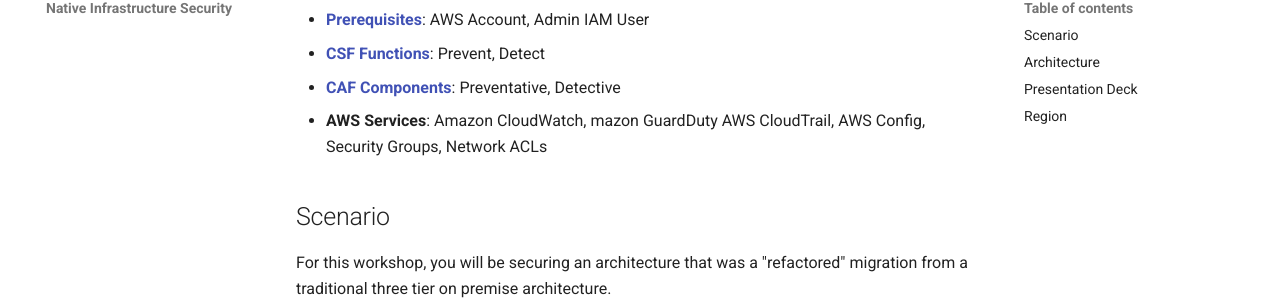
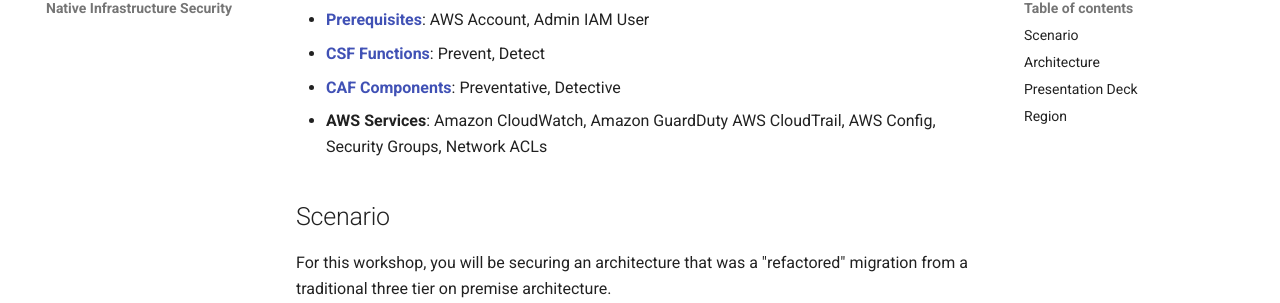
Before and after one commit to devonartis/amazon-ec2-native-infrastructure-security-workshop, an MkDocs documentation site: the page built from docs/index.md, in a window 1280 px wide and 900 px high, scrolled down 346 px. Shown: the part 149-452 px from the top of the window. Built offline with MkDocs 1.6.1 and Material for MkDocs 9.7.7, drawn with Linux system fonts in a browser that asks for light colours; comment, search, counter and statistics services are not loaded.

Commit message:
Fixed Typo

```diff
--- a/docs/index.md
+++ b/docs/index.md
@@ -7,7 +7,7 @@ Whether you are migrating existing workloads or creating something new in AWS, i
 * **<a href="https://awssecworkshops.com/getting-started/" target="_blank">Prerequisites</a href>**: AWS Account, Admin IAM User
 * **<a href="https://www.nist.gov/cyberframework/online-learning/components-framework" target="_blank">CSF Functions</a>**: Prevent, Detect
 * **<a href="https://d0.awsstatic.com/whitepapers/AWS_CAF_Security_Perspective.pdf" target="_blank">CAF Components</a>**: Preventative, Detective
-* **AWS Services**: Amazon CloudWatch, mazon GuardDuty AWS CloudTrail, AWS Config, Security Groups, Network ACLs
+* **AWS Services**: Amazon CloudWatch, Amazon GuardDuty AWS CloudTrail, AWS Config, Security Groups, Network ACLs
 
 ## Scenario
 For this workshop, you will be securing an architecture that was a "refactored" migration from a traditional three tier on premise architecture.
```
